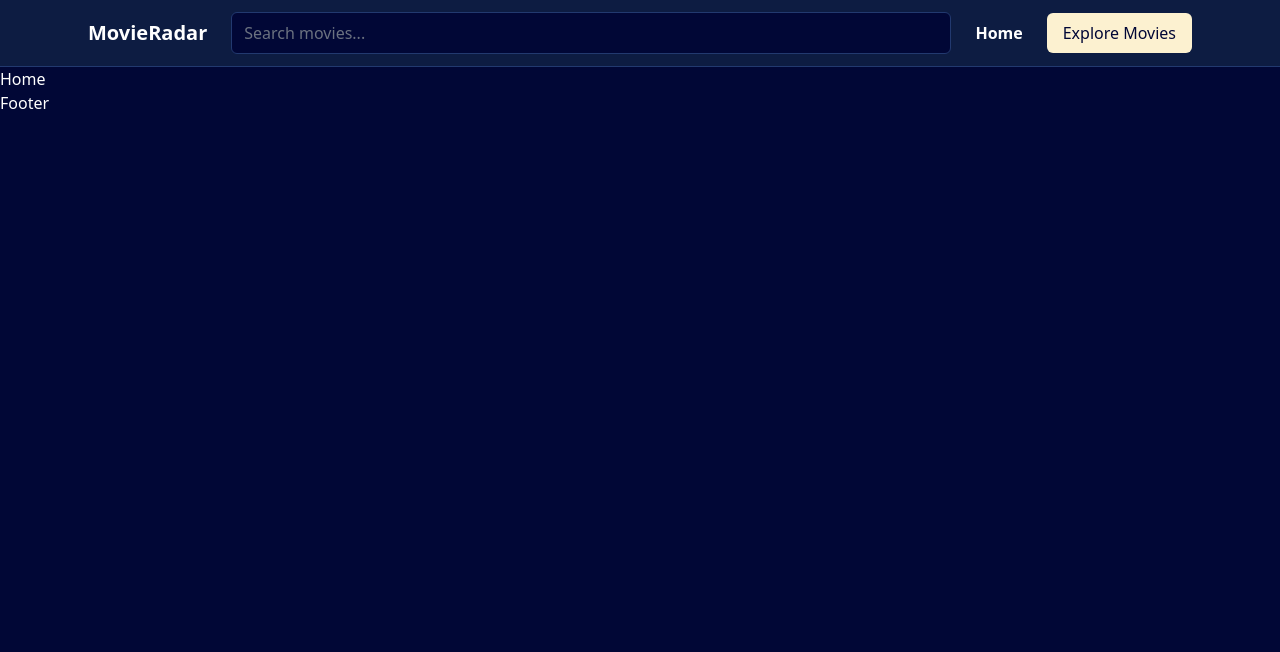
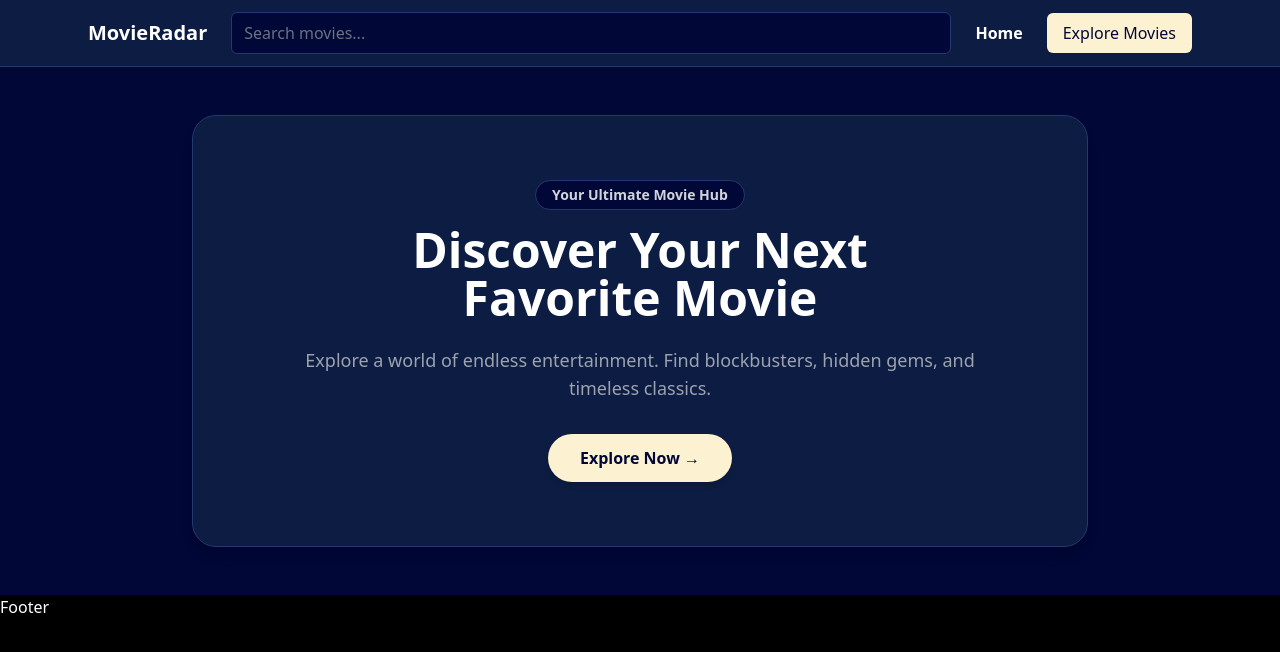
Before and after one commit to ishayanalam/MovieRadar, a React (Vite) app: page / in a window 1280 px wide. Shown: the top 652 px of the page. Built offline with nearby package versions, Linux system fonts and the light colour scheme.

Commit message:
feat : added hero section to the home page

```diff
--- a/src/Pages/Home.jsx
+++ b/src/Pages/Home.jsx
@@ -1,7 +1,9 @@
+import Hero from "../components/Hero";
+
 export default function Home() {
   return (
     <div>
-      <h1>Home</h1>
+      <Hero />
     </div>
   );
 }
--- a/src/components/Hero.jsx
+++ b/src/components/Hero.jsx
@@ -1,7 +1,29 @@
-import React from 'react'
+import { Link } from "react-router-dom";
 
 export default function Hero() {
   return (
-    <div>Hero</div>
-  )
+    <section className="bg-background text-white py-12 px-4 md:px-6">
+      <div className="max-w-4xl mx-auto bg-surface border border-border rounded-3xl p-10 md:p-16 text-center shadow-lg">
+        <div className="inline-block mb-4 px-4 py-1 rounded-full border border-border bg-background text-sm font-semibold text-gray-300">
+          Your Ultimate Movie Hub
+        </div>
+
+        <h1 className="text-4xl md:text-5xl font-bold mb-6">
+          Discover Your Next <br className="hidden md:block" /> Favorite Movie
+        </h1>
+
+        <p className="text-lg text-gray-400 mb-8 max-w-2xl mx-auto">
+          Explore a world of endless entertainment. Find blockbusters, hidden
+          gems, and timeless classics.
+        </p>
+
+        <Link
+          to="/movies"
+          className="inline-block px-8 py-3 bg-accent text-background font-bold rounded-full hover:bg-accent-hover transition-colors shadow-md"
+        >
+          Explore Now →
+        </Link>
+      </div>
+    </section>
+  );
 }
--- a/src/index.css
+++ b/src/index.css
@@ -12,6 +12,6 @@
 }
 
 body {
-  background-color: var(--color-background);
+  background-color: #000000;
   color: #ffffff;
 }
```
